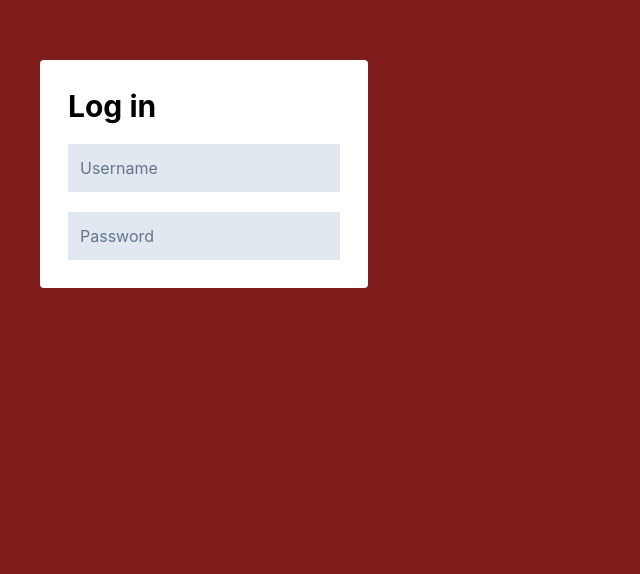
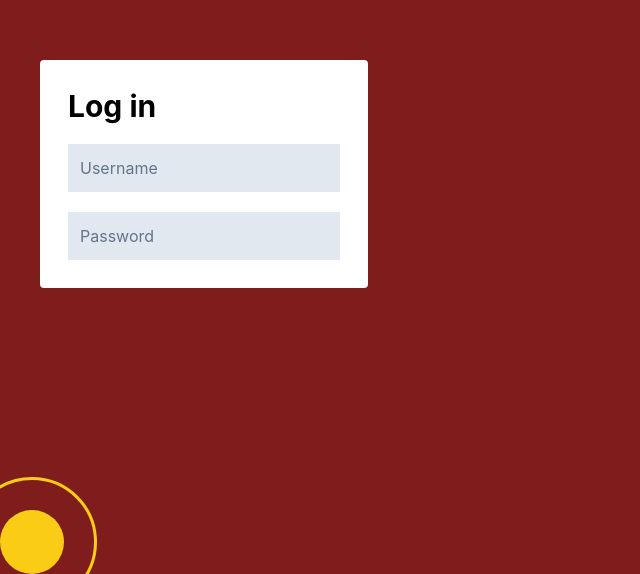
Before and after one commit to StretchedCode/LoginPage, a React (Vite) app in the folder Client/: page / in a window 1280 px wide. Shown: the part 226-800 px from the top of the page, without its empty margins (0-640 px from the left). Built offline with nearby package versions, Linux system fonts and the light colour scheme.

Commit message:
Added colour and outline styling to circle div

```diff
--- a/Client/src/components/loginCircles.tsx
+++ b/Client/src/components/loginCircles.tsx
@@ -1,6 +1,6 @@
 function LoginCircles() {
   return (
-    <div className="h-9 w-9 rounded-full bg-yellow-400 absolute -z-10"></div>
+    <div className="h-16 w-16 rounded-full bg-yellow-400 absolute outline outline-yellow-400 outline-offset-[30px] bottom-0 left-0"></div>
   )
 }
 
```
